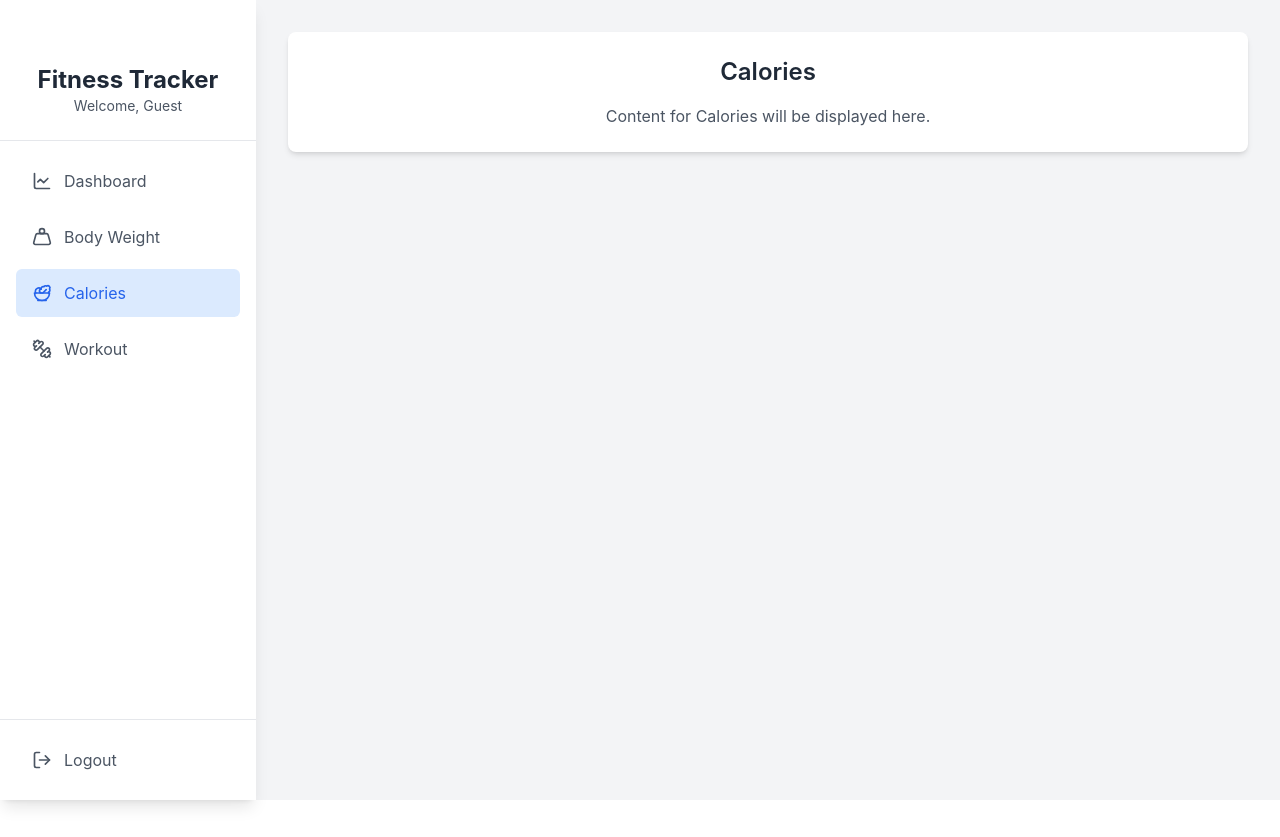
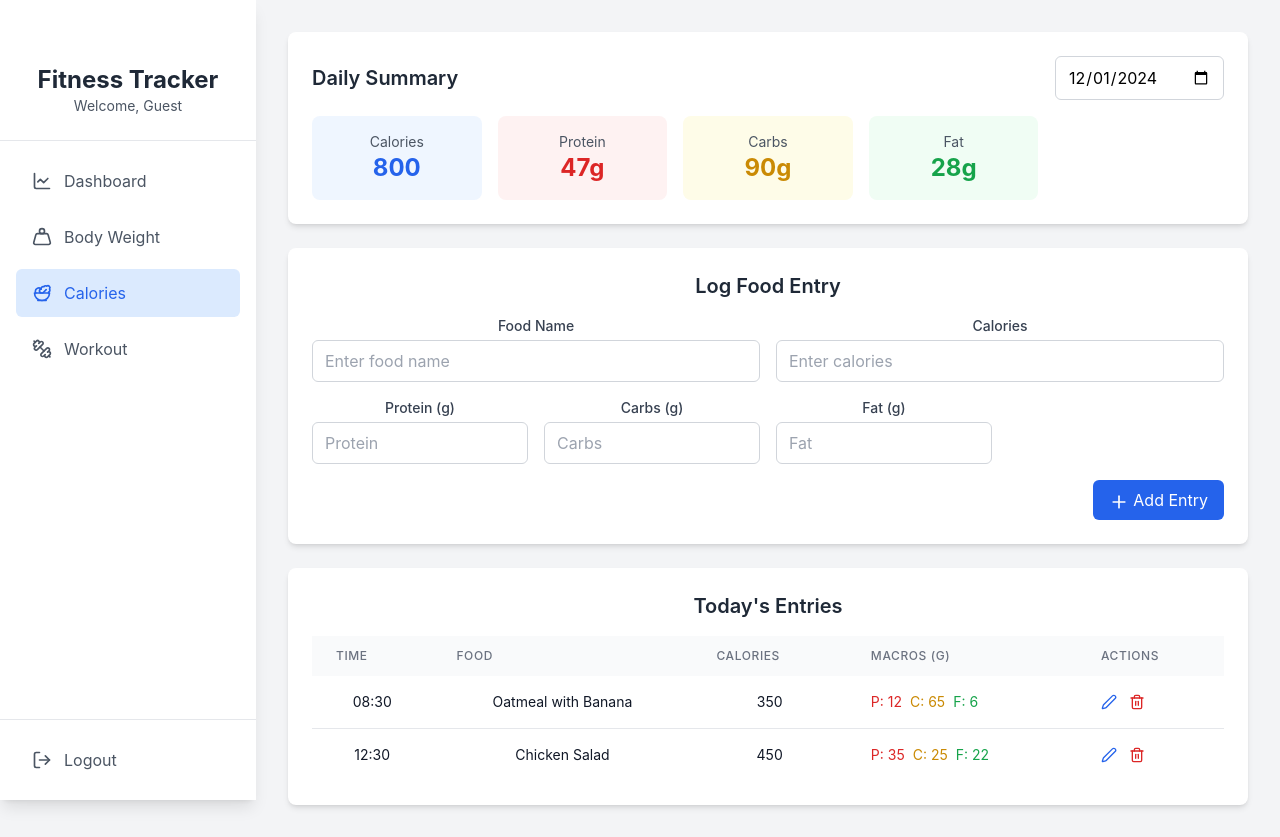
Before and after one commit to liana-zhu/Fitness-Goal-Tracker-Web-App, a React (Create React App) app in the folder frontend/: page /home in a window 1280 px wide. Both pictures are taken after a click on the button "Calories". Before the commit the page ends 800 px from the top, so only its background shows below. Built offline with nearby package versions, Linux system fonts and the light colour scheme.

Commit message:
Calorie tracking UI added

```diff
--- /dev/null
+++ b/frontend/src/components/CalorieTracking.js
@@ -0,0 +1,279 @@
+import React, { useState } from "react";
+import {
+  Calendar,
+  ChevronDown,
+  Plus,
+  Edit2,
+  Trash2,
+  PieChart,
+} from "lucide-react";
+/*
+This can be changed a lot.
+Automatically calculate meal calories by using macros
+Remove food name for drop down (Breakfast, Lunch, Dinner, Snacks)
+Color Changes for macros and calories
+*/
+
+const CalorieTracking = () => {
+  const [formData, setFormData] = useState({
+    foodName: "",
+    calories: "",
+    protein: "",
+    carbs: "",
+    fat: "",
+  });
+
+  const [selectedDate, setSelectedDate] = useState(
+    new Date().toISOString().split("T")[0]
+  );
+
+  // Placeholder data - will be replaced with backend data
+  const dailyEntries = [
+    {
+      id: 1,
+      time: "08:30",
+      foodName: "Oatmeal with Banana",
+      calories: 350,
+      protein: 12,
+      carbs: 65,
+      fat: 6,
+    },
+    {
+      id: 2,
+      time: "12:30",
+      foodName: "Chicken Salad",
+      calories: 450,
+      protein: 35,
+      carbs: 25,
+      fat: 22,
+    },
+  ];
+
+  const handleSubmit = (e) => {
+    e.preventDefault();
+    // TODO: Submit entry to backend
+    console.log("Food entry submitted:", formData);
+    setFormData({
+      foodName: "",
+      calories: "",
+      protein: "",
+      carbs: "",
+      fat: "",
+    });
+  };
+
+  const handleChange = (e) => {
+    const { name, value } = e.target;
+    setFormData((prev) => ({
+      ...prev,
+      [name]: value,
+    }));
+  };
+
+  // Calculate daily totals
+  const dailyTotals = dailyEntries.reduce(
+    (acc, entry) => ({
+      calories: acc.calories + entry.calories,
+      protein: acc.protein + entry.protein,
+      carbs: acc.carbs + entry.carbs,
+      fat: acc.fat + entry.fat,
+    }),
+    { calories: 0, protein: 0, carbs: 0, fat: 0 }
+  );
+
+  return (
+    <div className="space-y-6">
+      {/* Summary Card */}
+      <div className="bg-white rounded-lg shadow-md p-6">
+        <div className="flex justify-between items-center mb-4">
+          <h2 className="text-xl font-semibold text-gray-800">Daily Summary</h2>
+          <input
+            type="date"
+            value={selectedDate}
+            onChange={(e) => setSelectedDate(e.target.value)}
+            className="border border-gray-300 rounded-md px-3 py-2 focus:outline-none focus:ring-2 focus:ring-blue-500 focus:border-blue-500"
+          />
+        </div>
+        <div className="grid grid-cols-2 md:grid-cols-5 gap-4">
+          <div className="bg-blue-50 rounded-lg p-4">
+            <p className="text-sm text-gray-600">Calories</p>
+            <p className="text-2xl font-bold text-blue-600">
+              {dailyTotals.calories}
+            </p>
+          </div>
+          <div className="bg-red-50 rounded-lg p-4">
+            <p className="text-sm text-gray-600">Protein</p>
+            <p className="text-2xl font-bold text-red-600">
+              {dailyTotals.protein}g
+            </p>
+          </div>
+          <div className="bg-yellow-50 rounded-lg p-4">
+            <p className="text-sm text-gray-600">Carbs</p>
+            <p className="text-2xl font-bold text-yellow-600">
+              {dailyTotals.carbs}g
+            </p>
+          </div>
+          <div className="bg-green-50 rounded-lg p-4">
+            <p className="text-sm text-gray-600">Fat</p>
+            <p className="text-2xl font-bold text-green-600">
+              {dailyTotals.fat}g
+            </p>
+          </div>
+        </div>
+      </div>
+
+      {/* Input Form */}
+      <div className="bg-white rounded-lg shadow-md p-6">
+        <h2 className="text-xl font-semibold text-gray-800 mb-4">
+          Log Food Entry
+        </h2>
+        <form onSubmit={handleSubmit} className="space-y-4">
+          <div className="grid grid-cols-1 md:grid-cols-2 gap-4">
+            <div>
+              <label className="block text-sm font-medium text-gray-700 mb-1">
+                Food Name
+              </label>
+              <input
+                type="text"
+                name="foodName"
+                value={formData.foodName}
+                onChange={handleChange}
+                className="block w-full rounded-md border border-gray-300 py-2 px-3 focus:outline-none focus:ring-2 focus:ring-blue-500 focus:border-blue-500"
+                placeholder="Enter food name"
+                required
+              />
+            </div>
+            <div>
+              <label className="block text-sm font-medium text-gray-700 mb-1">
+                Calories
+              </label>
+              <input
+                type="number"
+                name="calories"
+                value={formData.calories}
+                onChange={handleChange}
+                className="block w-full rounded-md border border-gray-300 py-2 px-3 focus:outline-none focus:ring-2 focus:ring-blue-500 focus:border-blue-500"
+                placeholder="Enter calories"
+                required
+              />
+            </div>
+          </div>
+          <div className="grid grid-cols-2 md:grid-cols-4 gap-4">
+            <div>
+              <label className="block text-sm font-medium text-gray-700 mb-1">
+                Protein (g)
+              </label>
+              <input
+                type="number"
+                name="protein"
+                value={formData.protein}
+                onChange={handleChange}
+                className="block w-full rounded-md border border-gray-300 py-2 px-3 focus:outline-none focus:ring-2 focus:ring-blue-500 focus:border-blue-500"
+                placeholder="Protein"
+              />
+            </div>
+            <div>
+              <label className="block text-sm font-medium text-gray-700 mb-1">
+                Carbs (g)
+              </label>
+              <input
+                type="number"
+                name="carbs"
+                value={formData.carbs}
+                onChange={handleChange}
+                className="block w-full rounded-md border border-gray-300 py-2 px-3 focus:outline-none focus:ring-2 focus:ring-blue-500 focus:border-blue-500"
+                placeholder="Carbs"
+              />
+            </div>
+            <div>
+              <label className="block text-sm font-medium text-gray-700 mb-1">
+                Fat (g)
+              </label>
+              <input
+                type="number"
+                name="fat"
+                value={formData.fat}
+                onChange={handleChange}
+                className="block w-full rounded-md border border-gray-300 py-2 px-3 focus:outline-none focus:ring-2 focus:ring-blue-500 focus:border-blue-500"
+                placeholder="Fat"
+              />
+            </div>
+          </div>
+          <div className="flex justify-end">
+            <button
+              type="submit"
+              className="px-4 py-2 bg-blue-600 text-white rounded-md hover:bg-blue-700 focus:outline-none focus:ring-2 focus:ring-blue-500 focus:ring-offset-2"
+            >
+              <Plus className="w-5 h-5 inline-block mr-1" />
+              Add Entry
+            </button>
+          </div>
+        </form>
+      </div>
+
+      {/* Today's Entries */}
+      <div className="bg-white rounded-lg shadow-md p-6">
+        <h2 className="text-xl font-semibold text-gray-800 mb-4">
+          Today's Entries
+        </h2>
+        <div className="overflow-x-auto">
+          <table className="min-w-full">
+            <thead>
+              <tr className="bg-gray-50">
+                <th className="px-6 py-3 text-left text-xs font-medium text-gray-500 uppercase tracking-wider">
+                  Time
+                </th>
+                <th className="px-6 py-3 text-left text-xs font-medium text-gray-500 uppercase tracking-wider">
+                  Food
+                </th>
+                <th className="px-6 py-3 text-left text-xs font-medium text-gray-500 uppercase tracking-wider">
+                  Calories
+                </th>
+                <th className="px-6 py-3 text-left text-xs font-medium text-gray-500 uppercase tracking-wider">
+                  Macros (g)
+                </th>
+                <th className="px-6 py-3 text-left text-xs font-medium text-gray-500 uppercase tracking-wider">
+                  Actions
+                </th>
+              </tr>
+            </thead>
+            <tbody className="bg-white divide-y divide-gray-200">
+              {dailyEntries.map((entry) => (
+                <tr key={entry.id}>
+                  <td className="px-6 py-4 whitespace-nowrap text-sm text-gray-900">
+                    {entry.time}
+                  </td>
+                  <td className="px-6 py-4 whitespace-nowrap text-sm text-gray-900">
+                    {entry.foodName}
+                  </td>
+                  <td className="px-6 py-4 whitespace-nowrap text-sm text-gray-900">
+                    {entry.calories}
+                  </td>
+                  <td className="px-6 py-4 whitespace-nowrap text-sm text-gray-900">
+                    <div className="flex space-x-2">
+                      <span className="text-red-600">P: {entry.protein}</span>
+                      <span className="text-yellow-600">C: {entry.carbs}</span>
+                      <span className="text-green-600">F: {entry.fat}</span>
+                    </div>
+                  </td>
+                  <td className="px-6 py-4 whitespace-nowrap text-sm text-gray-500">
+                    <div className="flex space-x-3">
+                      <button className="text-blue-600 hover:text-blue-900">
+                        <Edit2 className="w-4 h-4" />
+                      </button>
+                      <button className="text-red-600 hover:text-red-900">
+                        <Trash2 className="w-4 h-4" />
+                      </button>
+                    </div>
+                  </td>
+                </tr>
+              ))}
+            </tbody>
+          </table>
+        </div>
+      </div>
+    </div>
+  );
+};
+
+export default CalorieTracking;
--- a/frontend/src/components/Homepage.js
+++ b/frontend/src/components/Homepage.js
@@ -10,6 +10,7 @@ import {
 } from "lucide-react";
 import Dashboard from "./Dashboard";
 import WeightTracking from "./WeightTracking";
+import CalorieTracking from "./CalorieTracking";
 
 const HomePage = () => {
   const [isSidebarOpen, setIsSidebarOpen] = useState(true);
@@ -108,6 +109,8 @@ const HomePage = () => {
             <Dashboard />
           ) : activeSection === "weight" ? (
             <WeightTracking />
+          ) : activeSection === "calories" ? (
+            <CalorieTracking />
           ) : (
             <div className="bg-white rounded-lg shadow-md p-6">
               <h2 className="text-2xl font-semibold text-gray-800 mb-4">
```
